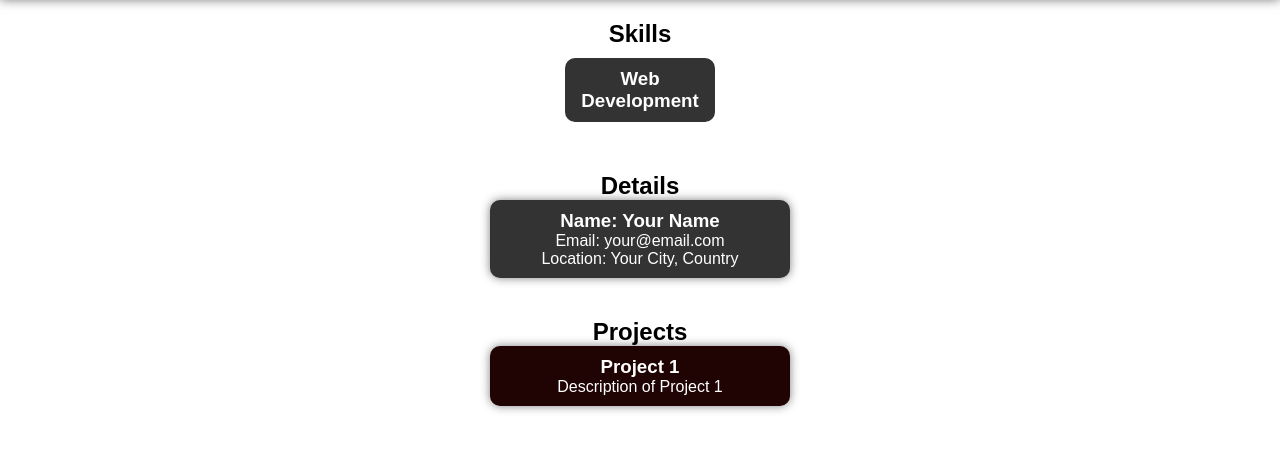
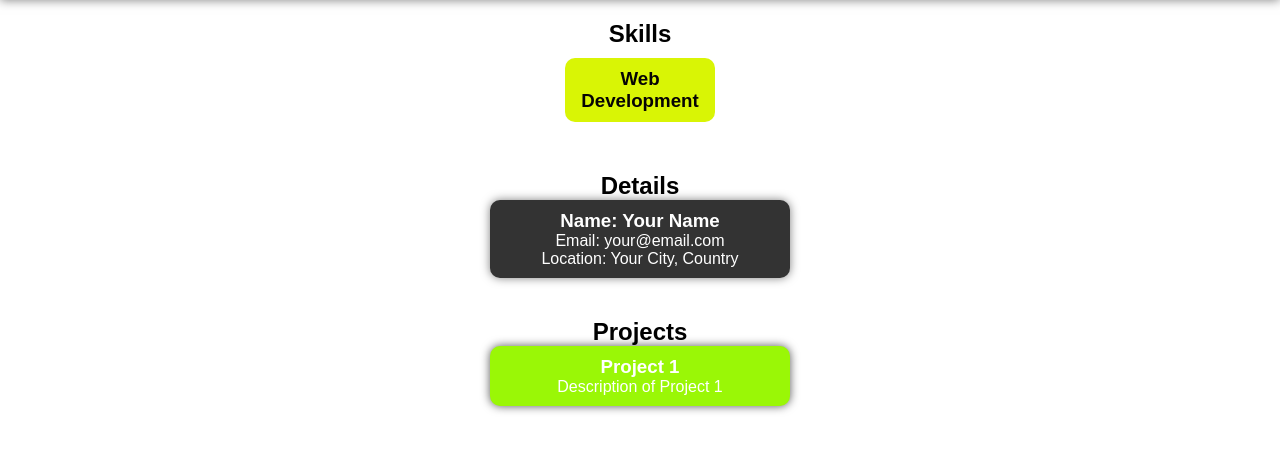
Before and after one commit to ShivDev007/school_app, a Flask app: page / in a window 1280 px wide. Shown: the part 95-547 px from the top of the page. Run offline with Flask 3, Linux system fonts and the light colour scheme.

Commit message:
this is new style

```diff
--- a/static/styles.css
+++ b/static/styles.css
@@ -27,8 +27,8 @@ header {
 .skill-card {
     display: inline-block;
     width: 150px;
-    background-color: #333;
-    color: #fff;
+    background-color: #d9f505;
+    color: #060404;
     border-radius: 10px;
     margin: 10px;
     padding: 10px;
@@ -36,7 +36,7 @@ header {
 }
 
 .skill-card:hover {
-    background-color: #05f83e; /* Green neon glow color */
+    background-color: #05f83e67; /* Green neon glow color */
     transform: scale(1.1);
     color:black;
 }
@@ -66,9 +66,9 @@ header {
 .project-card {
     width: 300px;
     margin: 0 auto;
-    background-color: #200303;
+    background-color: #9af706;
     color: #fff;
     border-radius: 10px;
     padding: 10px;
-    box-shadow: 0 0 10px rgba(0, 0, 0, 0.5);
+    box-shadow: 0 0 10px rgba(0, 0, 0, 0.664);
 }
```
